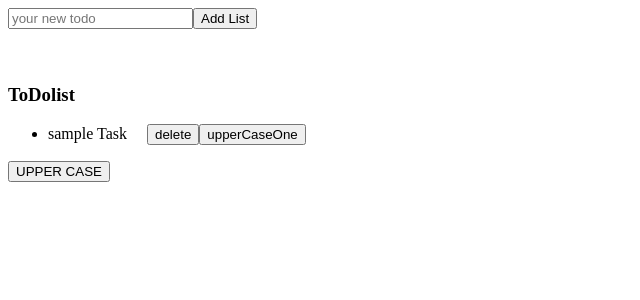
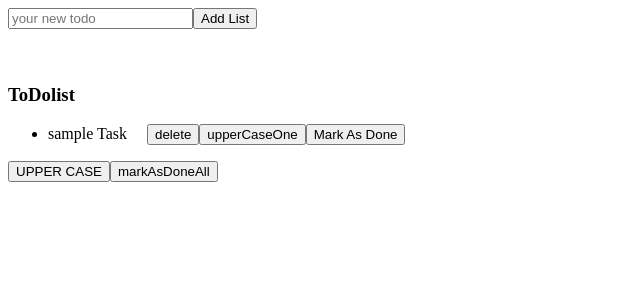
Before and after one commit to Abhay108cell/react, a React (Vite) app: page / in a window 1280 px wide. Shown: the top 300 px of the page, without its empty margins (0-640 px from the left). Built offline with nearby package versions, Linux system fonts and the light colour scheme.

Commit message:
Adding Mark As Done Feature in Todo

```diff
--- a/src/TodoList.jsx
+++ b/src/TodoList.jsx
@@ -3,13 +3,13 @@
 
 
 export default function TodoList(){
-  let [todos, setTodos] = useState([{task : "sample Task", id:uuidv4()}])
+  let [todos, setTodos] = useState([{task : "sample Task", id:uuidv4(), isDone:false}])
   let [newTodo, setNewTodo] = useState("")
   let addTask= (()=>{
     // console.log("adding todo in list");
     // setTodos([...todos ,{task : newTodo, id:uuidv4()}])
     setTodos((prevTodo)=>{
-return [...prevTodo ,{task : newTodo, id:uuidv4()}]
+return [...prevTodo ,{task : newTodo, id:uuidv4() , isDone: false}]
     })
     setNewTodo("")
   })
@@ -29,6 +29,16 @@
         })
        )
       }
+      let markAsDoneAll=()=>{
+       setTodos((todos)=>
+         todos.map((todos)=>{
+           return {
+             ...todos ,
+            isDone:true
+           };
+        })
+       )
+      }
       let upperCaseOne=(id)=>{
         setTodos((todos)=>
           todos.map((todos)=>{
@@ -44,6 +54,23 @@
         )
         // console.log("uppercase clicked");
       }
+      let markAsDone=(id)=>{
+        setTodos((todos)=>
+          todos.map((todos)=>{
+            if (todos.id===id){
+              return {
+                ...todos ,
+                isDone: true
+              }
+            } else {
+              return todos;
+            }
+         })
+        )
+        // console.log("uppercase clicked");
+      }
+
+
   return(
     <div>
     <input placeholder="your new todo" value={newTodo} onChange={updateTask}/>
@@ -56,16 +83,18 @@
       {
         todos.map((todo)=>{
           return <li key={todo.id}>
-            <span>{todo.task}</span>
+            <span style={todo.isDone ? {textDecorationLine : "line-through"}: {}}>{todo.task}</span>
             &nbsp;&nbsp;
             &nbsp;&nbsp;
             <button onClick={()=>deleteTodo(todo.id)}>delete</button>
             <button onClick={()=>upperCaseOne(todo.id)}>upperCaseOne</button>
+            <button onClick={()=>markAsDone(todo.id)}>Mark As Done</button>
             </li>
         })
       }
     </ul>
     <button onClick={upperCaseAll}>UPPER CASE</button>
+    <button onClick={markAsDoneAll}>markAsDoneAll</button>
     </div>
   )
 }
```
